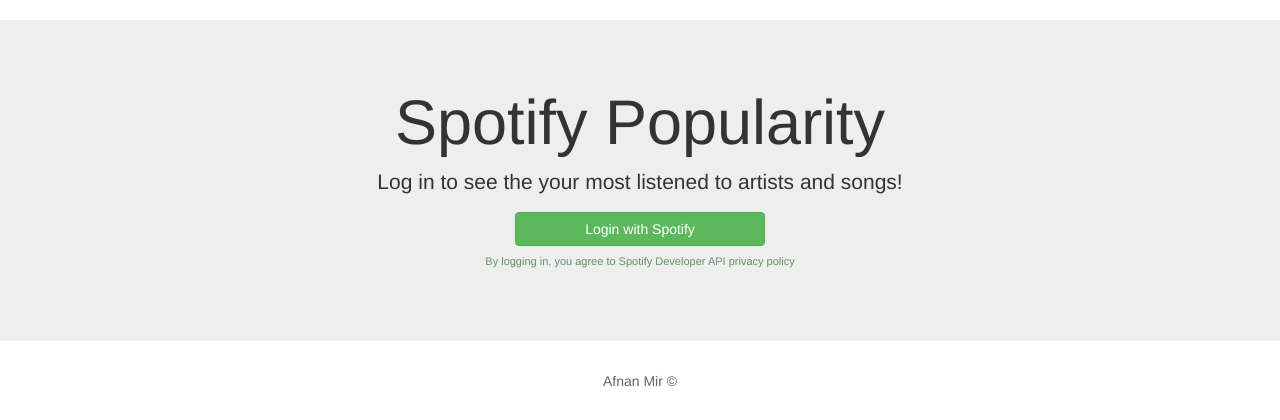
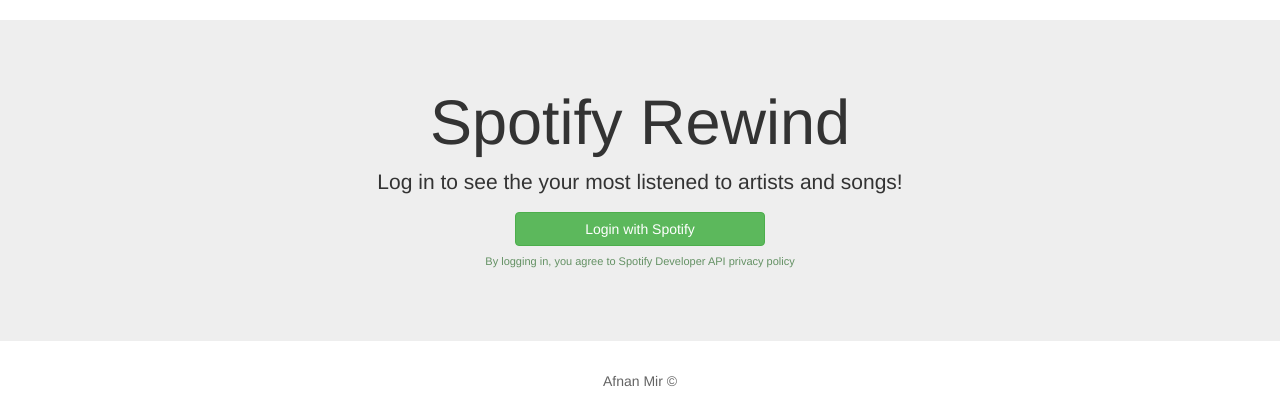
Before and after one commit to afnanmmir/Spotify-Rewind, a Flask app: template templates/home.html in a window 1280 px wide. Shown: the part 52-472 px from the top of the page. Run offline with Flask 2, Linux system fonts and the light colour scheme; the template is opened without the code that fills it, so the values that code supplies are empty; some libraries are stand-ins or nearby versions.

Commit message:
Update home.html

```diff
--- a/templates/home.html
+++ b/templates/home.html
@@ -21,7 +21,7 @@
         </div>
       </nav>
       <div class="jumbotron text-center">
-        <h1>Spotify Popularity</h1>
+        <h1>Spotify Rewind</h1>
         <p>Log in to see the your most listened to artists and songs!</p>
         <a data-v-f72ef9c0="" href= "{{ a_url }}" class="btn btn-success" style="min-width: 250px;">Login with Spotify</a>
         <p style = "font-size: 11px; color: rgb(100,145,100); padding: 8px;">By
```
